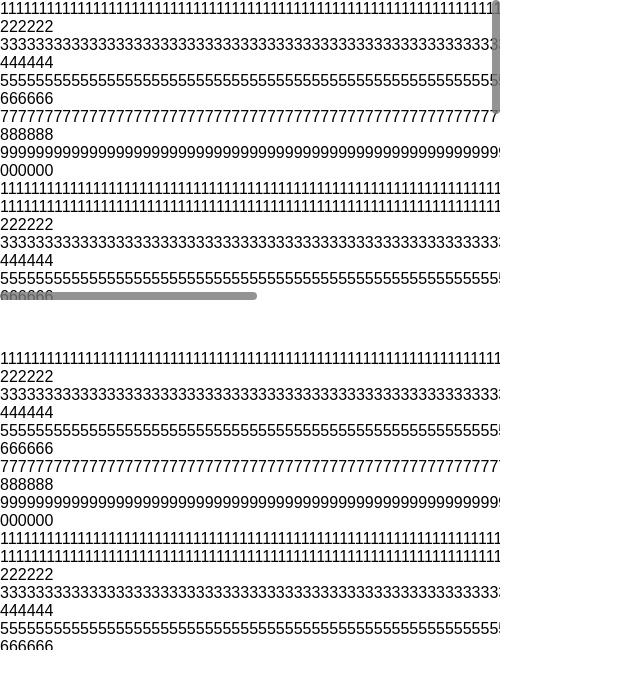
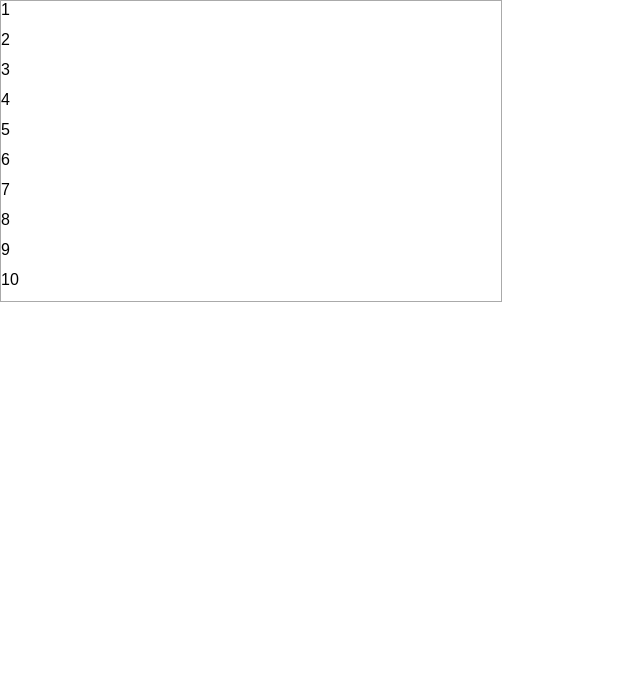
Before and after one commit to xuzhanhh/react-scroll, a React (Create React App) app: page / in a window 1280 px wide. Shown: the top 688 px of the page, without its empty margins (0-640 px from the left). Built offline with nearby package versions, Linux system fonts and the light colour scheme.

Commit message:
virtual list 1

```diff
--- a/src/App.js
+++ b/src/App.js
@@ -3,6 +3,7 @@ import logo from './logo.svg';
 import './App.css';
 import Inner from './inner'
 import ScrollBar from './ScrollBar'
+import VirtualList from './VirtualList'
 // import { Scrollbars } from 'react-custom-scrollbars'
 class App extends Component {
   constructor(props) {
@@ -11,16 +12,19 @@ class App extends Component {
   render() {
     return (
       <div className="App">
-        <ScrollBar height="300px" width="500px" className="test">
-          <Inner />
-        </ScrollBar>
+        <VirtualList  height={300} width={500}>
 
-         <div style={{marginTop:'50px',width:'500px', height:'300px', overflow:'scroll'}}>
-           {/* <Scrollbars style={{ width: '500px', height: '300px' }}> */}
-             <Inner />
-         {/* </Scrollbars> */}
 
-        </div>
+        </VirtualList>
+        {/* <ScrollBar height="300px" width="500px" className="test"> */}
+        {/* <Inner /> */}
+        {/* </ScrollBar> */}
+
+        {/* <div style={{marginTop:'50px',width:'500px', height:'300px', overflow:'scroll'}}> */}
+        {/* <Scrollbars style={{ width: '500px', height: '300px' }}> */}
+        {/* <Inner /> */}
+        {/* </Scrollbars> */}
+
       </div>
     );
   }
--- a/src/ScrollBar.js
+++ b/src/ScrollBar.js
@@ -152,6 +152,7 @@ export default class ScrollBar extends Component {
                     })
                 }}
                 onWheel={this._controlScroll}>
+
                 <div className={showAreaClass} ref={this.showArea}>
                     {this.props.children}
                 </div>
@@ -244,9 +245,9 @@ export default class ScrollBar extends Component {
                     this._changeElementTransform(
                         this.horizontalSlider,
                         offset -
-                            parseFloat(
-                                this.horizontalSlider.current.style.width
-                            ),
+                        parseFloat(
+                            this.horizontalSlider.current.style.width
+                        ),
                         0
                     )
                     this._changeElementTransform(
@@ -296,7 +297,7 @@ export default class ScrollBar extends Component {
                         this.verticalSlider,
                         0,
                         offset -
-                            parseFloat(this.verticalSlider.current.style.height)
+                        parseFloat(this.verticalSlider.current.style.height)
                     )
                     this._changeElementTransform(
                         this.showArea,
@@ -516,6 +517,7 @@ export default class ScrollBar extends Component {
 
     _controlScroll = event => {
         event.preventDefault()
+
         //向下滚 delta 正 向上 负
         const { showYslider, showXslider } = this.state
         if (showYslider && event.deltaY !== 0) {
@@ -532,6 +534,9 @@ export default class ScrollBar extends Component {
             } else {
                 contentHeigh = preY - event.deltaY
             }
+            const { onWheel } = this.props
+            // console.log(this.props)
+            onWheel && onWheel(contentHeigh)
             this.showArea.current.style.transform = `translate(${preX}px,${contentHeigh}px)`
             this.verticalSlider.current.style.transform = `translate(${0}px,${-contentHeigh /
                 this.scaleY}px)`
--- /dev/null
+++ b/src/VirtualList.css
@@ -0,0 +1,14 @@
+.vl-phantom{
+    position: absolute;
+    top:0;
+    left: 0;
+    right: 0;
+    z-index: -1;
+}
+.vl-content{
+    position: absolute;
+    top:0;
+    left: 0;
+    right: 0;
+    z-index: -1;
+}
--- /dev/null
+++ b/src/VirtualList.js
@@ -0,0 +1,55 @@
+import React from 'react'
+import ScrollBar from './ScrollBar'
+import './VirtualList.css'
+class VirtualList extends React.Component {
+    constructor(props) {
+        super(props)
+        this.state = {
+            itemHeight: 30,
+            item: Array.from(new Array(1000), (val, index) => index + 1),
+            visibleData: []
+        }
+        this.content = React.createRef()
+        this.wrapper = React.createRef()
+    }
+    componentDidMount() {
+        this._updateVisibleData()
+    }
+
+    render() {
+        const { height, width } = this.props
+        const { itemHeight, item, visibleData } = this.state
+        const wrapperHeight = item.length * itemHeight + 'px'
+        return (
+            // <ScrollBar height={height} width={width} onWheel={this._updateVisibleData}>
+
+            <div ref={this.wrapper} style={{height:height, width:width, overflow:'auto', position:'relative', border:'1px solid #aaa'}} onWheel={this._updateVisibleData}  >
+                <div className="vl-phantom" style={{ height: wrapperHeight }}>
+
+                </div>
+
+                <div className="vl-content" ref={this.content}>
+                    {visibleData.map((data, index) => <div key={index} style={{ height: itemHeight }}>{data}</div>)}
+                </div>
+            </div >
+            // </ScrollBar>
+        )
+    }
+    _updateVisibleData = () => {
+        let scrollTop = this.wrapper.current.scrollTop
+        console.log(scrollTop)
+        const { height } = this.props
+        const { itemHeight, item } = this.state
+        const visibleCount = Math.ceil(height / itemHeight)
+        const start = Math.floor(scrollTop / itemHeight)
+        const end = start + visibleCount
+        const visibleData = item.slice(start, end)
+        console.log(start, end)
+        this.content.current.style.webkitTransform = `translate3d(0, ${ start * itemHeight }px, 0)`;
+        this.setState({
+            visibleData
+        })
+    }
+}
+
+export default VirtualList
```
